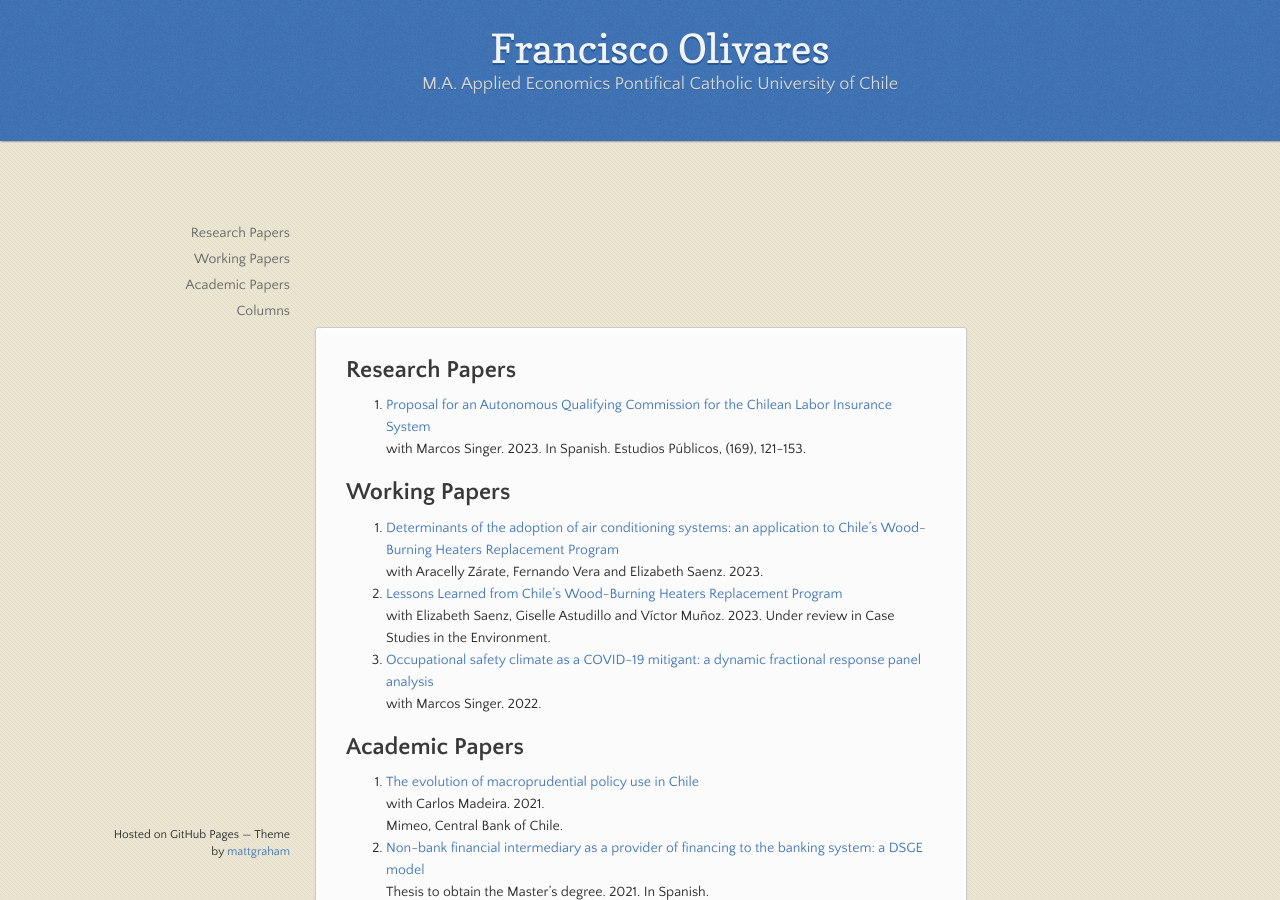
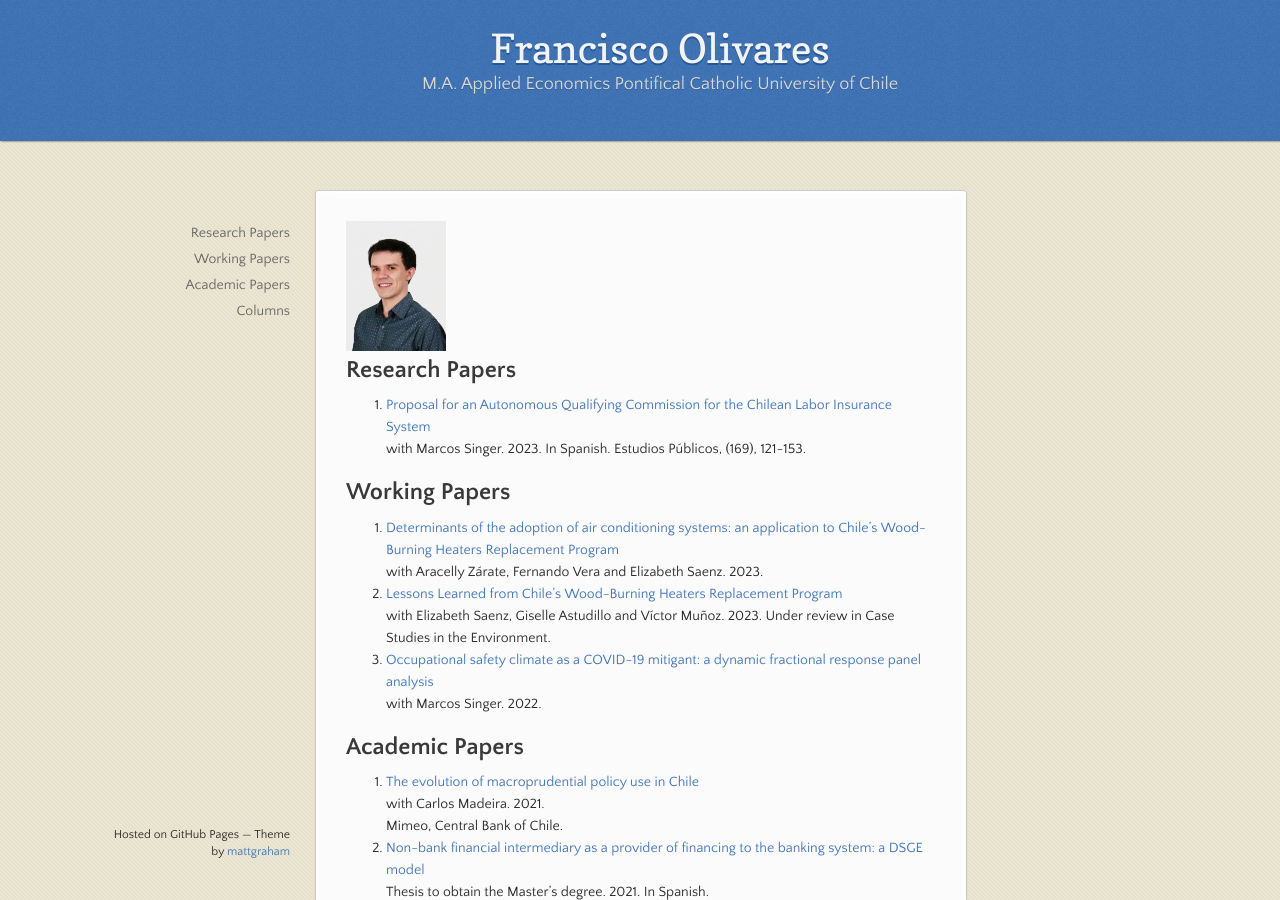
Before and after one commit to fco-olivares/fco-olivares.github.io, a Jekyll site: the page built from index.md, in a window 1280 px wide and 900 px high. Built offline with Jekyll 4.4.1, drawn with Linux system fonts in a browser that asks for light colours; our own code applies the rules of GitHub Pages for plain Markdown files.

Commit message:
Update default.html

```diff
--- a/_layouts/default.html
+++ b/_layouts/default.html
@@ -23,11 +23,11 @@
       </header>
 
     <div class="wrapper">
-	<img src="https://fco-olivares.github.io/Foto%20profesional-compressed.jpg" alt="Foto" width="100" height="130"/>
       <nav>
         <ul></ul>
       </nav>
       <section>
+	<img src="https://fco-olivares.github.io/Foto%20profesional-compressed.jpg" alt="Foto" width="100" height="130"/>
         {{ content }}
 
       </section>
```
